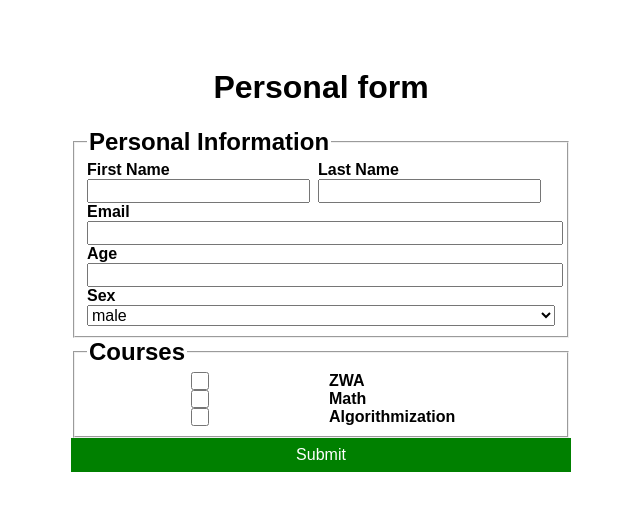
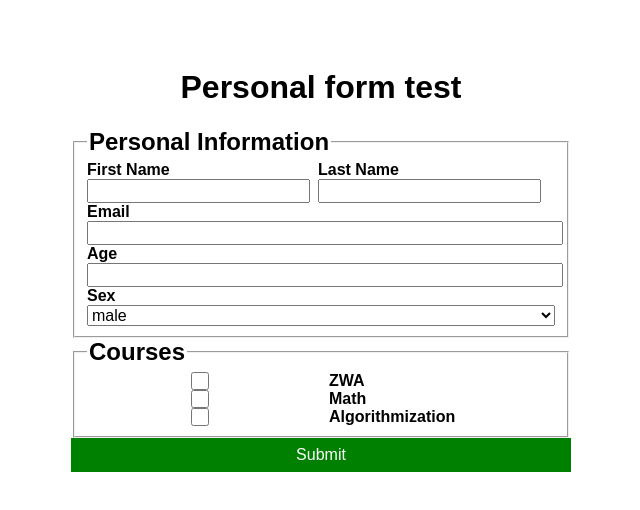
Before and after one commit to ElAdamTheGreat/form-zwa2cl, a plain HTML site: page index.html in a window 1280 px wide. Shown: the whole page, without its empty margins (319-959 px from the left). Drawn offline with Linux system fonts and the light colour scheme.

Commit message:
test push

```diff
--- a/index.html
+++ b/index.html
@@ -63,7 +63,7 @@
 </style>
 <body>
     <div>
-        <h1>Personal form</h1>
+        <h1>Personal form test</h1>
         <form action="" method="post">
             <fieldset>
                 <legend>Personal Information</legend>
```
